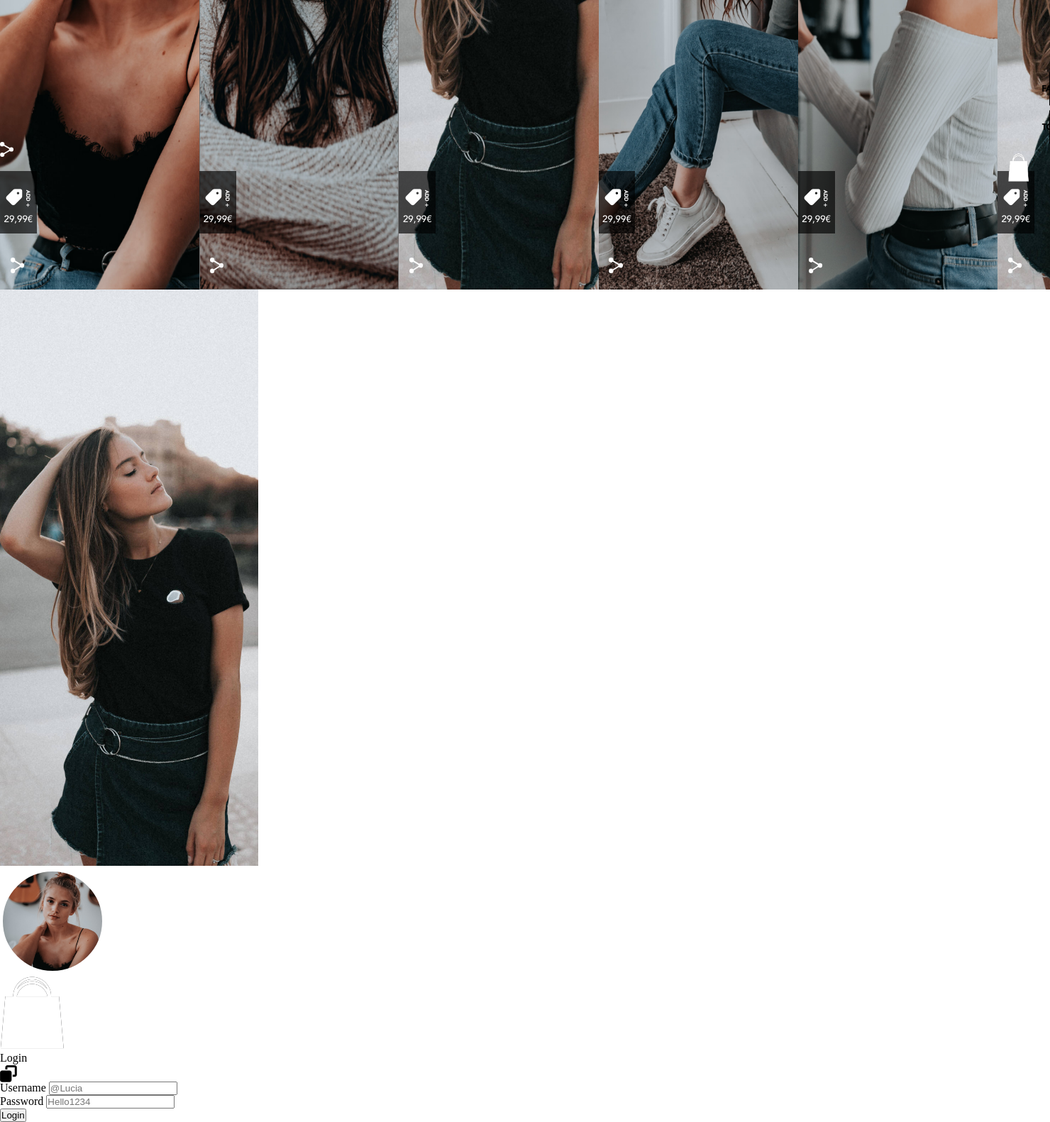
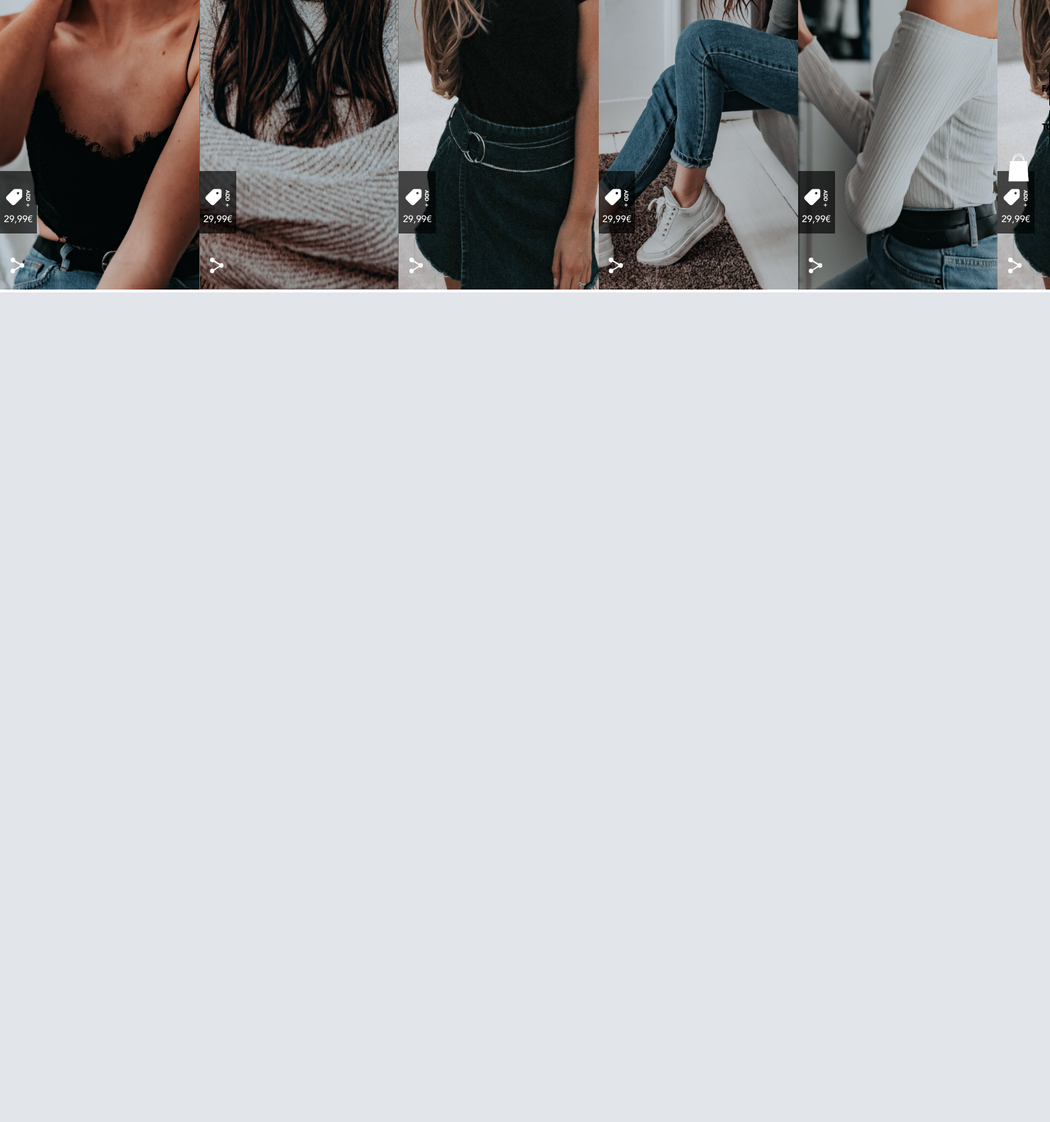
Before and after one commit to Fakhar38/project_lucia_phase1, a Django app: template app/templates/index.html in a window 1480 px wide; the page is wider, and only the part inside the window is pictured. Shown: the part 520-2101 px from the top of that part at 71% size. After the commit the page ends 932 px from the top of that part, so only its background shows below. Run offline with Django 3.2, Linux system fonts and the light colour scheme; the template is opened without the code that fills it, so the values that code supplies are empty; some libraries are stand-ins or nearby versions.

Commit message:
display issues fixed

```diff
--- a/app/static/css/style.css
+++ b/app/static/css/style.css
@@ -359,7 +359,9 @@ body::-webkit-scrollbar {
     right: 2vw;
     bottom: 3vh;
 }
-
+.mobile-container , .mobile-login-container {
+    display: none;
+}
 
 @media only screen and (max-width:468px){
     .home-page-container {
```
